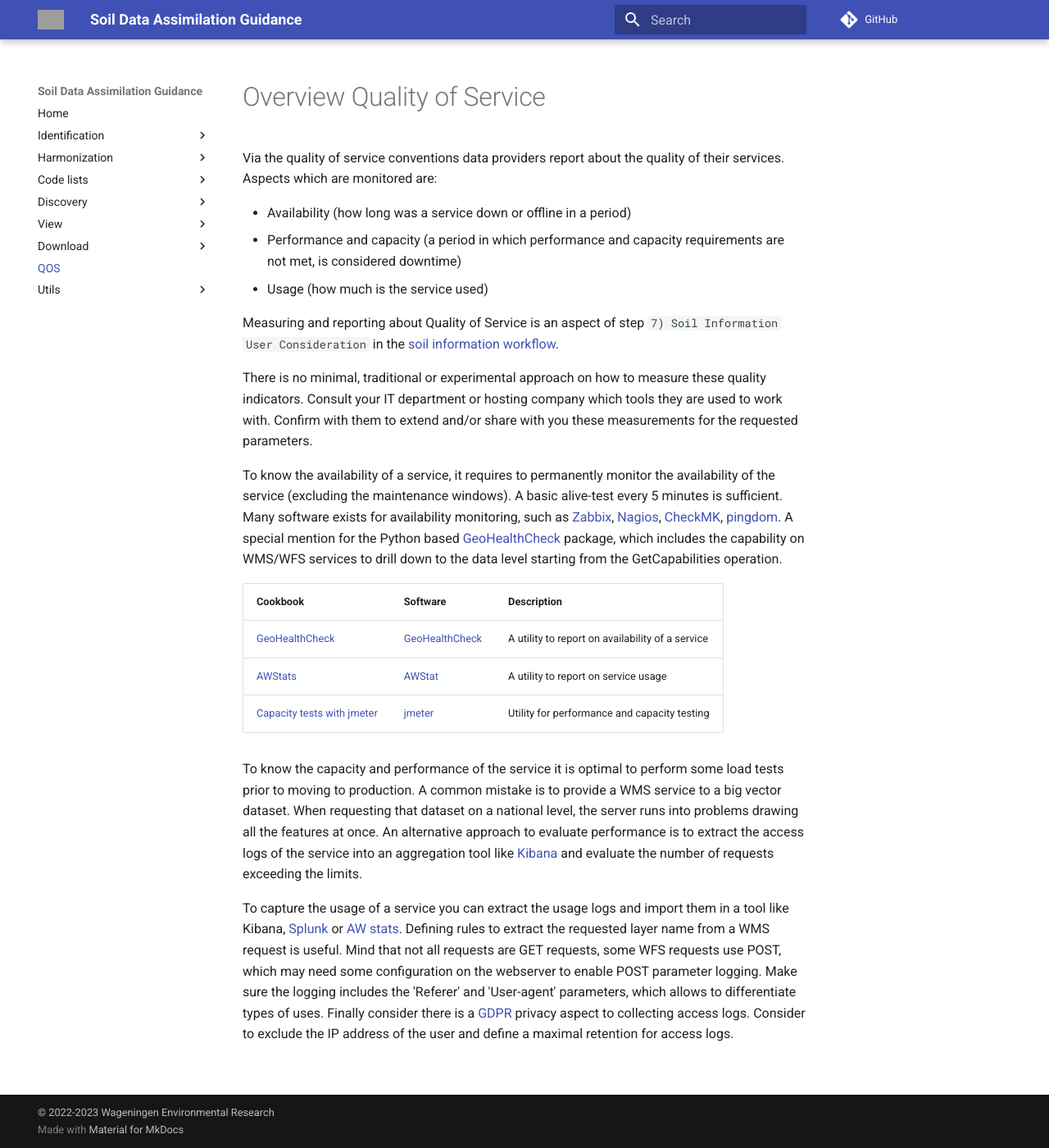
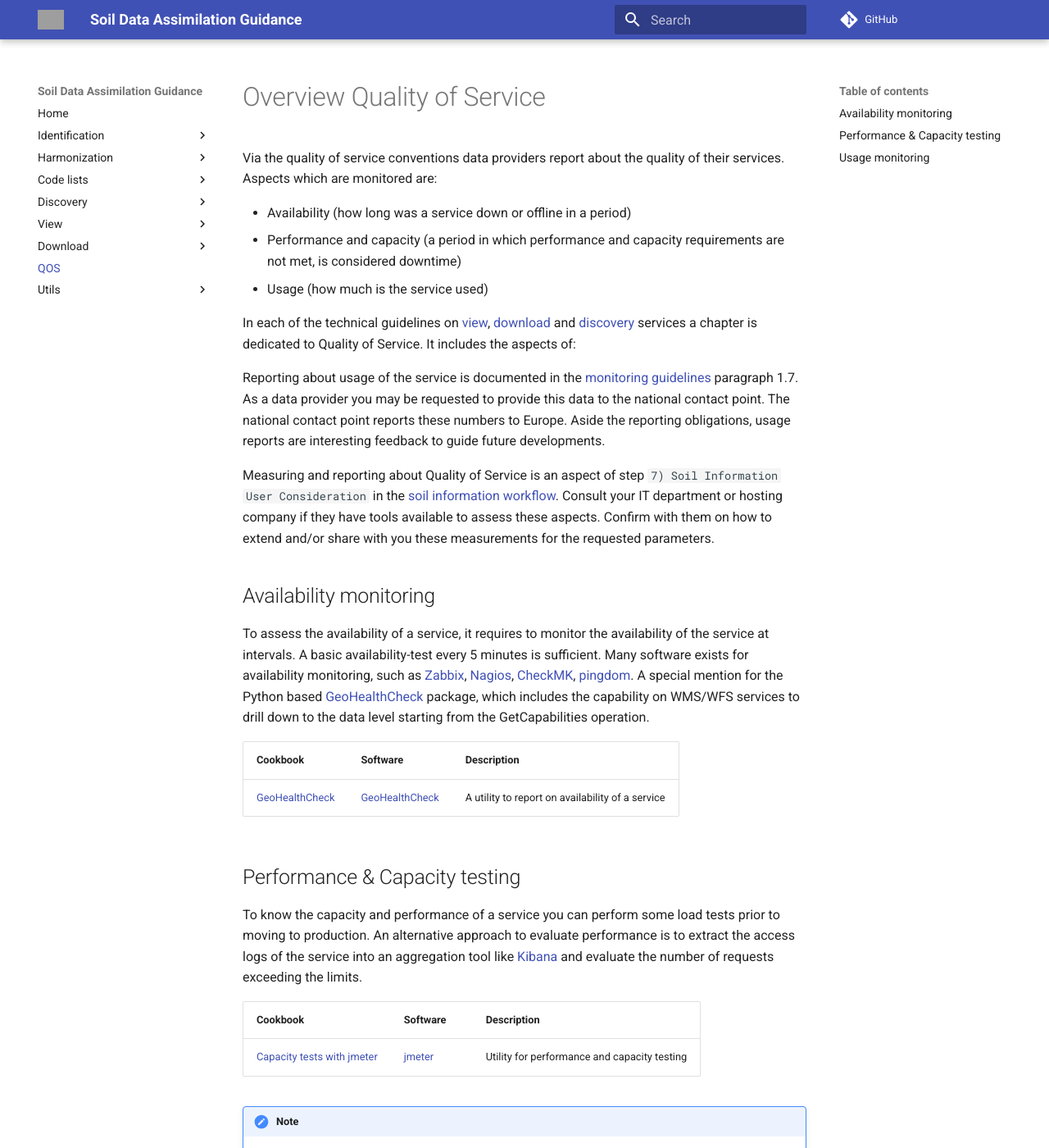
Before and after one commit to ejpsoil/soildata-assimilation-guidance, an MkDocs documentation site: the page built from docs/QOS.md, in a window 1280 px wide and 1400 px high. Shown: the whole window at 82% size. Built offline with MkDocs 1.6.1 and Material for MkDocs 9.7.7, drawn with Linux system fonts in a browser that asks for light colours; comment, search, counter and statistics services are not loaded; some of the changed text lies outside the part shown; grey boxes are pictures that could not be loaded.

Commit message:
more detail to qos

```diff
--- a/docs/QOS.md
+++ b/docs/QOS.md
@@ -14,19 +14,38 @@ Via the quality of service conventions data providers report about the quality o
 - Performance and capacity (a period in which performance and capacity requirements are not met, is considered downtime)
 - Usage (how much is the service used)
 
-Measuring and reporting about Quality of Service is an aspect of step `7) Soil Information User Consideration` in the [soil information workflow](https://www.isric.org/index.php/utilise/community-practice).
+In each of the technical guidelines on [view](https://github.com/INSPIRE-MIF/technical-guidelines/blob/2022.2/services/view-wms/ViewServices.adoc#quality-of-services), [download](https://inspire.ec.europa.eu/documents/technical-guidance-implementation-inspire-download-services) and [discovery](https://inspire.ec.europa.eu/documents/Network_Services/TechnicalGuidance_DiscoveryServices_v3.1.pdf) services a chapter is dedicated to Quality of Service. It includes the aspects of:
 
+Reporting about usage of the service is documented in the [monitoring guidelines](https://inspire.ec.europa.eu/documents/inspire-monitoring-indicators-%E2%80%93-guidelines-document-0) paragraph 1.7.  As a data provider you may be requested to provide this data to the national contact point. The national contact point reports these numbers to Europe. Aside the reporting obligations, usage reports are interesting feedback to guide future developments.
 
-There is no minimal, traditional or experimental approach on how to measure these quality indicators. Consult your IT department or hosting company which tools they are used to work with. Confirm with them to extend and/or share with you these measurements for the requested parameters.
+Measuring and reporting about Quality of Service is an aspect of step `7) Soil Information User Consideration` in the [soil information workflow](https://www.isric.org/index.php/utilise/community-practice). Consult your IT department or hosting company if they have tools available to assess these aspects. Confirm with them on how to extend and/or share with you these measurements for the requested parameters.
 
-To know the availability of a service, it requires to permanently monitor the availability of the service (excluding the maintenance windows). A basic alive-test every 5 minutes is sufficient. Many software exists for availability monitoring, such as [Zabbix](https://zabbix.com/), [Nagios](https://nagios.org/), [CheckMK](https://checkmk.com/), [pingdom](https://www.pingdom.com/). A special mention for the Python based [GeoHealthCheck](https://geohealthcheck.org/) package, which includes the capability on WMS/WFS services to drill down to the data level starting from the GetCapabilities operation.
+## Availability monitoring
+
+To assess the availability of a service, it requires to monitor the availability of the service at intervals. A basic availability-test every 5 minutes is sufficient. Many software exists for availability monitoring, such as [Zabbix](https://zabbix.com/), [Nagios](https://nagios.org/), [CheckMK](https://checkmk.com/), [pingdom](https://www.pingdom.com/). A special mention for the Python based [GeoHealthCheck](https://geohealthcheck.org/) package, which includes the capability on WMS/WFS services to drill down to the data level starting from the GetCapabilities operation.
 
 | Cookbook | Software | Description |
 | --- | --- | --- |
 | [GeoHealthCheck](cookbook/geohealthcheck.md) | [GeoHealthCheck](https://geohealthcheck.org/) | A utility to report on availability of a service |
-| [AWStats](cookbook/awstats.md) | [AWStat](https://awstats.sourceforge.io/)  | A utility to report on service usage |
+
+
+## Performance & Capacity testing
+
+To know the capacity and performance of a service you can perform some load tests prior to moving to production. An alternative approach to evaluate performance is to extract the access logs of the service into an aggregation tool like [Kibana](https://www.elastic.co/kibana) and evaluate the number of requests exceeding the limits.
+
+| Cookbook | Software | Description |
+| --- | --- | --- |
 | [Capacity tests with jmeter](cookbook/jmeter.md) | [jmeter](https://jmeter.apache.org/) | Utility for performance and capacity testing |
 
-To know the capacity and performance of the service it is optimal to perform some load tests prior to moving to production. A common mistake is to provide a WMS service to a big vector dataset. When requesting that dataset on a national level, the server runs into problems drawing all the features at once. An alternative approach to evaluate performance is to extract the access logs of the service into an aggregation tool like [Kibana](https://www.elastic.co/kibana) and evaluate the number of requests exceeding the limits.
+!!!note
+
+    A common challenge to service performance is the provision of a WMS service on a big vector dataset. When requesting that dataset on a national level, the server runs into problems drawing all the features at once. In such case consider to set up some cache/aggregation mechanism for larger areas. Setting proper min/max scale denominators may be a solution also.
+
+## Usage monitoring
 
 To capture the usage of a service you can extract the usage logs and import them in a tool like Kibana, [Splunk](https://www.splunk.com/) or [AW stats](https://awstats.sourceforge.io/). Defining rules to extract the requested layer name from a WMS request is useful. Mind that not all requests are GET requests, some WFS requests use POST, which may need some configuration on the webserver to enable POST parameter logging. Make sure the logging includes the 'Referer' and 'User-agent' parameters, which allows to differentiate types of uses. Finally consider there is a [GDPR](https://eur-lex.europa.eu/eli/reg/2016/679/oj) privacy aspect to collecting access logs. Consider to exclude the IP address of the user and define a maximal retention for access logs.
+
+
+| Cookbook | Software | Description |
+| --- | --- | --- |
+| [AWStats](cookbook/awstats.md) | [AWStat](https://awstats.sourceforge.io/)  | A utility to report on service usage |
```
